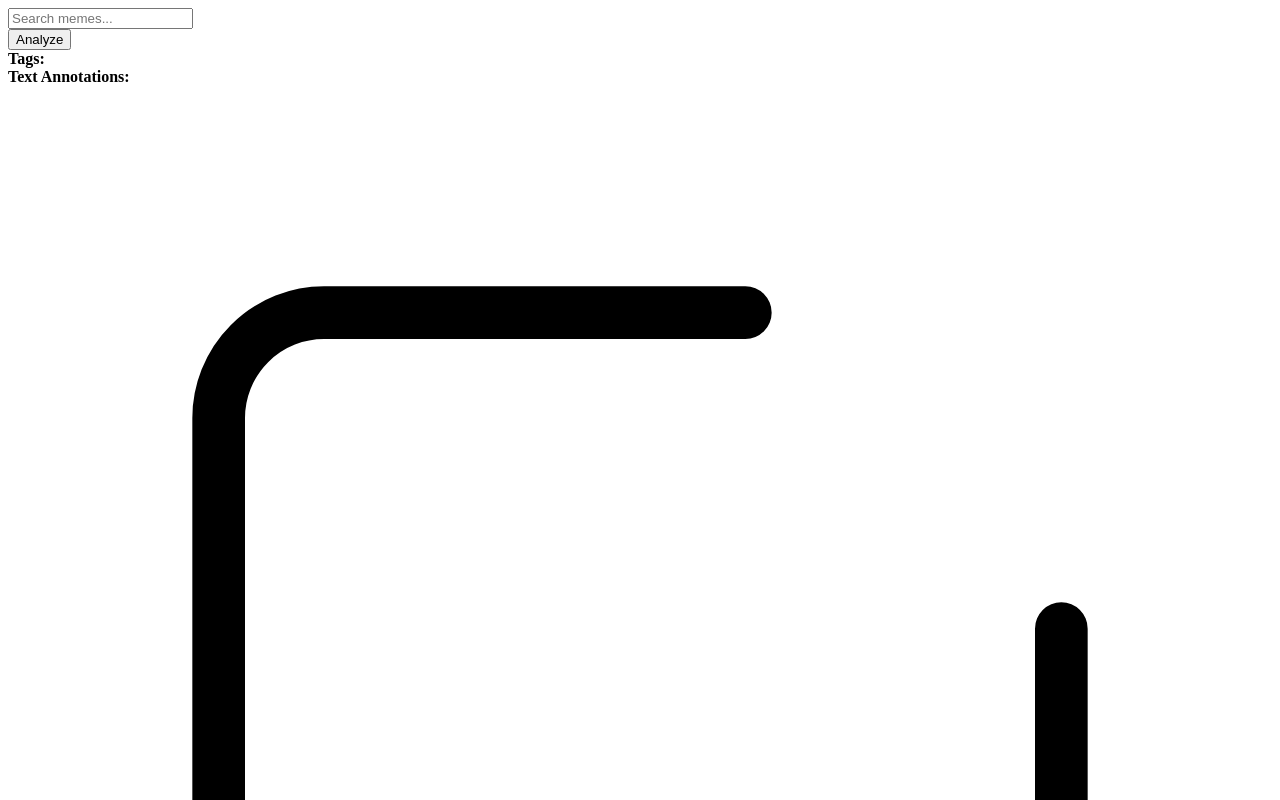
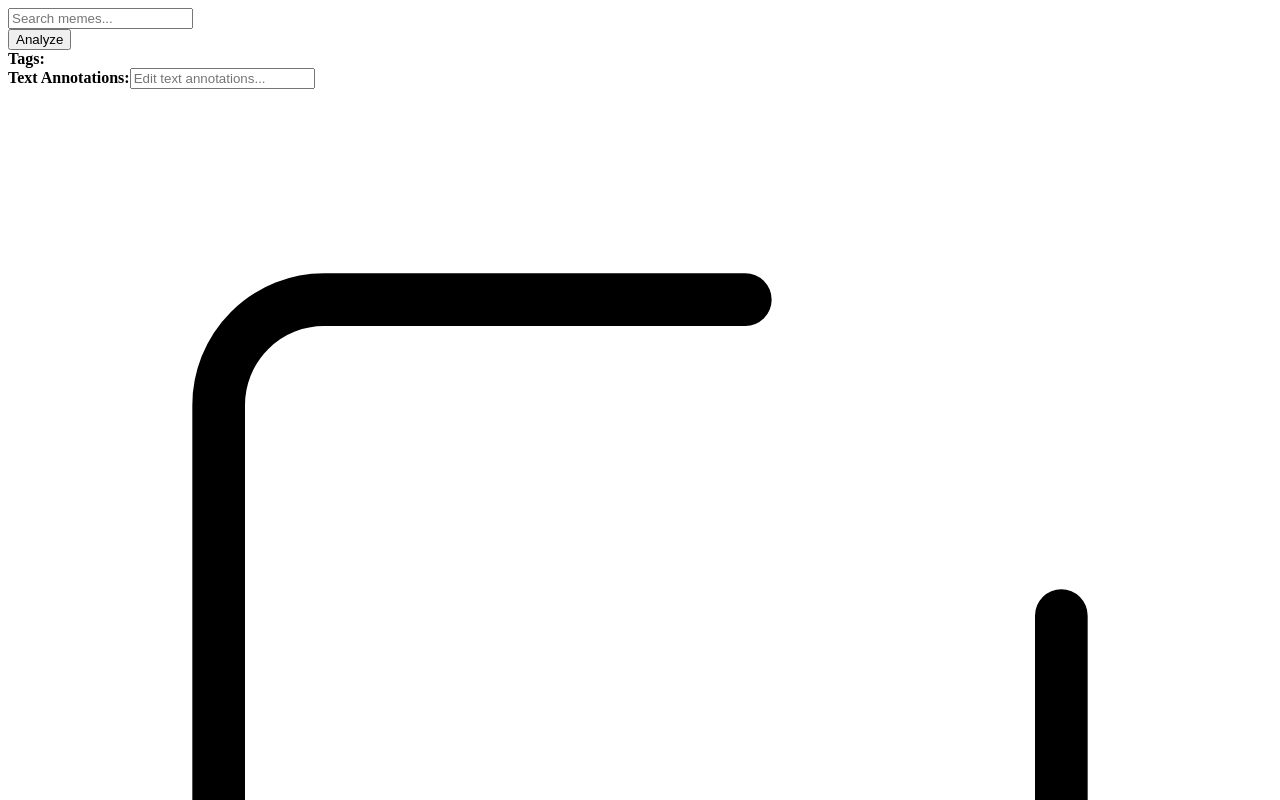
Before and after one commit to AttilaTap/What-s-that-meme, a Next.js app: page / in a window 1280 px wide. Shown: the top 800 px of the page. Built offline with nearby package versions, Linux system fonts and the light colour scheme.

Commit message:
Annotations are editable

```diff
--- a/app/hooks/useImageAnalysis.js
+++ b/app/hooks/useImageAnalysis.js
@@ -43,6 +43,7 @@ const useImageAnalysis = () => {
     isAnalyzed,
     labels,
     textAnnotations,
+    setTextAnnotations,
     analyzeImage,
     resetAnalysis,
   };
--- a/app/page.js
+++ b/app/page.js
@@ -6,7 +6,7 @@ import useLabels from "./hooks/useLabels";
 import Dropzone from "react-dropzone";
 
 export default function Home() {
-  const { isAnalyzing, isAnalyzed, labels, textAnnotations, analyzeImage, resetAnalysis } = useImageAnalysis();
+  const { isAnalyzing, isAnalyzed, labels, textAnnotations, analyzeImage, setTextAnnotations, resetAnalysis } = useImageAnalysis();
   const { labelInput, setLabelInput, addLabel, removeLabel, resetLabels } = useLabels();
 
   const [fileRejections, setFileRejections] = useState([]);
@@ -92,6 +92,11 @@ export default function Home() {
     }
   };
 
+  // Handler to update text annotations
+  const handleTextAnnotationsChange = (event) => {
+    setTextAnnotations(event.target.value);
+  };
+
   const resetState = () => {
     setUploadedImage(null);
     setIsUploading(false);
@@ -160,7 +165,13 @@ export default function Home() {
         </div>
         <div>
           <strong>Text Annotations:</strong>
-          <p>{textAnnotations}</p>
+          <input
+            type='text'
+            value={textAnnotations}
+            onChange={(e) => setTextAnnotations(e.target.value)}
+            className='border-2 border-gray-300 p-2 rounded-lg w-full'
+            placeholder='Edit text annotations...'
+          />
         </div>
       </div>
 
```
